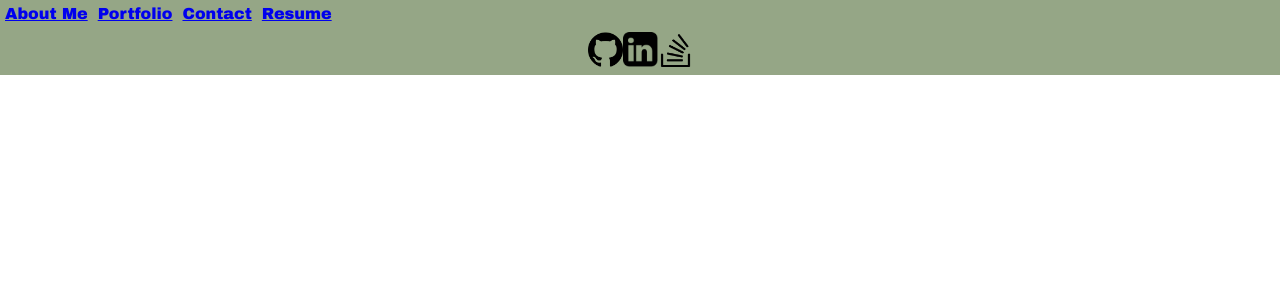
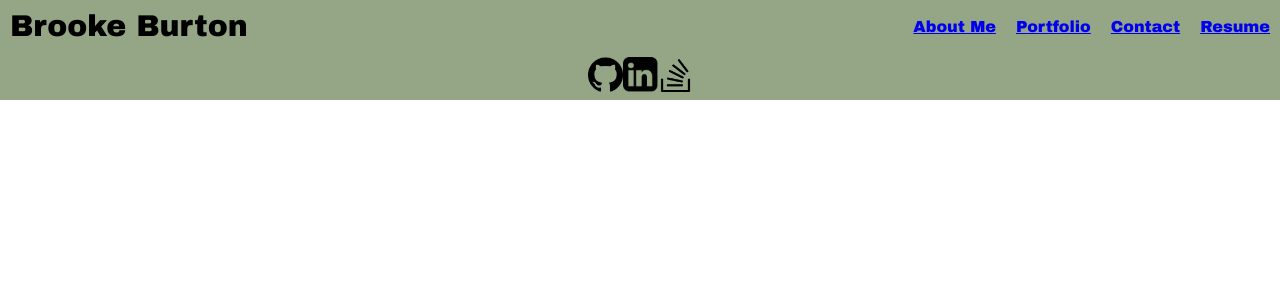
Before and after one commit to bburton5/my-react-portfolio, a React (Create React App) app in the folder my-react-app/: page / in a window 1280 px wide. Shown: the top 300 px of the page. Built offline with nearby package versions, Linux system fonts and the light colour scheme.

Commit message:
added styling to header

```diff
--- a/my-react-app/src/components/Header.js
+++ b/my-react-app/src/components/Header.js
@@ -1,31 +1,47 @@
 import React from "react";
 
 export default function Header() {
-  const styleOne = { border: "5px black", padding: "5px" };
+  const styleOne = { border: "5px black" };
 
   return (
-    <nav className="main-header-menu">
+    <nav style={{ display: "flex" }} className="main-header-menu">
       <section
         style={{
-          display: "flex",
+          display: "inline-flex",
           fontFamily: "arial black",
           flexDirection: "row",
-          alignItems: "flex-start",
-          justifyContent: "flex-start",
           background: "#95A686",
+          width: "100%",
+          justifyContent: "space-between",
+          alignItems: "center",
         }}
       >
-        <div style={styleOne}>
+        <div
+          style={{
+            styleOne,
+            fontSize: "30px",
+            margin: "10px",
+          }}
+        >
+          Brooke Burton
+        </div>
+        <div
+          style={{
+            display: "inline-flex",
+          }}
+        >
+          <div style={{ styleOne, margin: "10px" }}>
             <a href="#">About Me</a>
           </div>
-        <div style={styleOne}>
+          <div style={{ styleOne, margin: "10px" }}>
             <a href="#">Portfolio</a>
           </div>
-        <div style={styleOne}>
+          <div style={{ styleOne, margin: "10px" }}>
             <a href="#">Contact</a>
           </div>
-        <div style={styleOne}>
+          <div style={{ styleOne, margin: "10px" }}>
             <a href="#">Resume</a>
+          </div>
         </div>
       </section>
     </nav>
```
Lines whose indentation alone changed are shown as unchanged.
